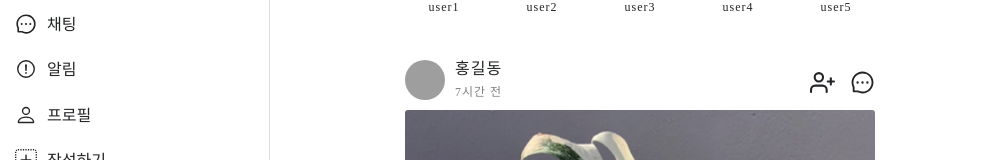
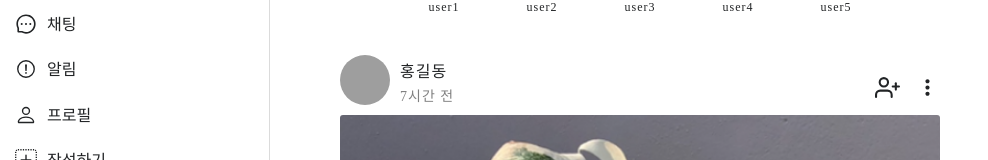
Before and after one commit to codestates-seb/seb41_main_019, a React (Create React App) app in the folder client/: page / in a window 1280 px wide. Shown: the part 146-306 px from the top of the page, without its empty margins (0-988 px from the left). Built offline with nearby package versions, Linux system fonts and the light colour scheme; grey boxes are pictures that could not be loaded; a web font is replaced by a local one.

Commit message:
Design : chatting component 이동에 따른 feed 기본 width 600px로 수정

```diff
--- a/client/src/components/Home/Feed.js
+++ b/client/src/components/Home/Feed.js
@@ -1,20 +1,20 @@
 import styled from "styled-components";
 import A from "../../assets/img/plants/1.jpg";
 import B from "../../assets/img/plants/알보1.png";
-import { AiOutlineMessage } from "react-icons/ai";
 import { FiUserPlus } from "react-icons/fi";
+import { BiDotsVerticalRounded } from "react-icons/bi";
 import Slider from "./Slider";
 import FeedInteraction from "./FeedInteraction";
 
 const Wrapper = styled.div`
-    width: 470px;
-    height: 750px;
+    width: 600px;
+    height: 850px;
     margin-bottom: 20px;
     border-bottom: 1px solid #DBDBDB;
 
     img {
         width: 100%;
-        height: 500px;
+        height: 100%;
         border-radius: 3px;
     }
 
@@ -22,6 +22,13 @@ const Wrapper = styled.div`
         font-size: 25px;
         color: #222426;
         cursor: pointer;
+    }
+    @media screen and (max-width: 1255px) {
+
+    }
+    @media screen and (max-width: 770px) {
+        width: 500px;
+        height: 750px;
     }
 `;
 
@@ -31,8 +38,8 @@ const StyledHeader = styled.div`
     margin-bottom: 10px;
 
     img {
-        width: 40px;
-        height: 40px;
+        width: 50px;
+        height: 50px;
         border-radius: 45px;
         margin-right: 10px;
         cursor: pointer;
@@ -52,7 +59,7 @@ const StyledHeader = styled.div`
     }
 
     div > span:nth-child(2) {
-        font-size: 12px;
+        font-size: 14px;
         color: gray;
         letter-spacing: 1px;
     }
@@ -82,7 +89,7 @@ const Feed = ({ handleModal }) => {
                 </div>
                 <div className="icons">
                     <FiUserPlus />
-                    <AiOutlineMessage />
+                    <BiDotsVerticalRounded />
                 </div>
             </StyledHeader>
             {  img.length > 1
```
